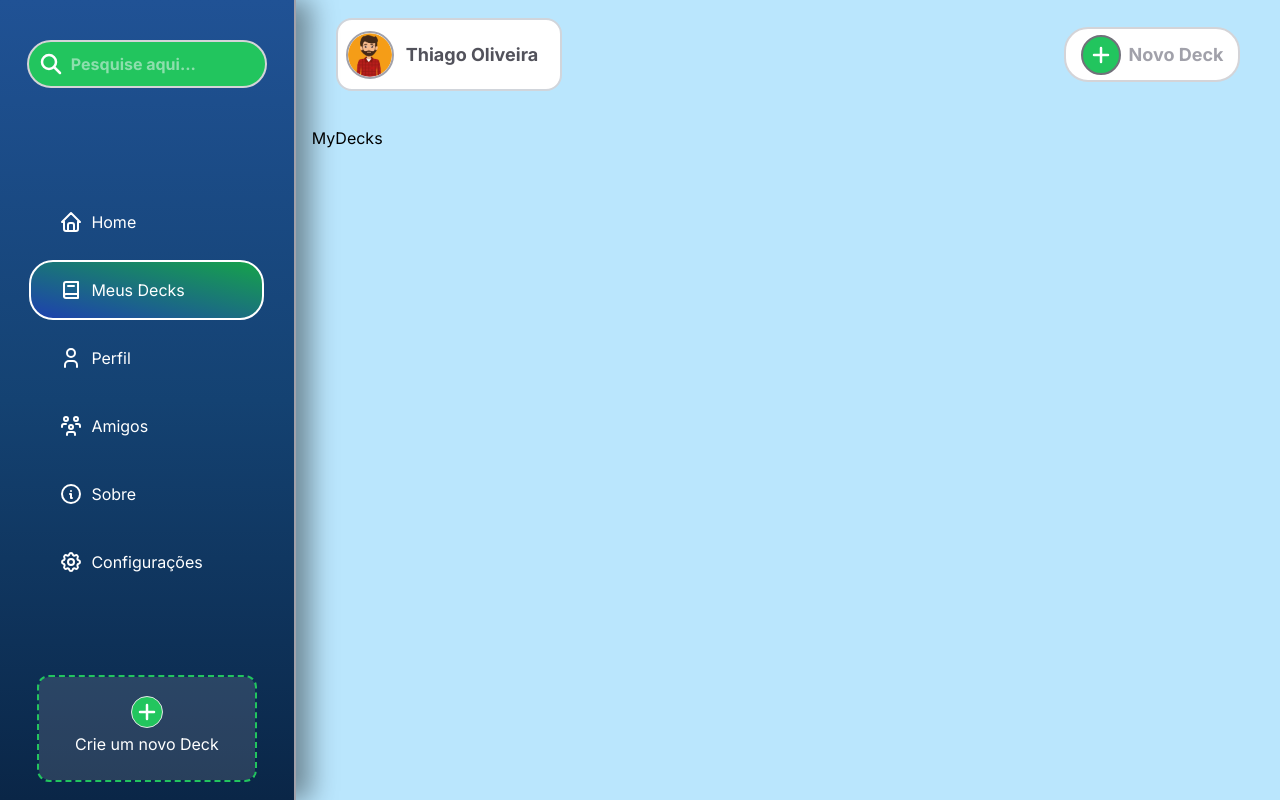
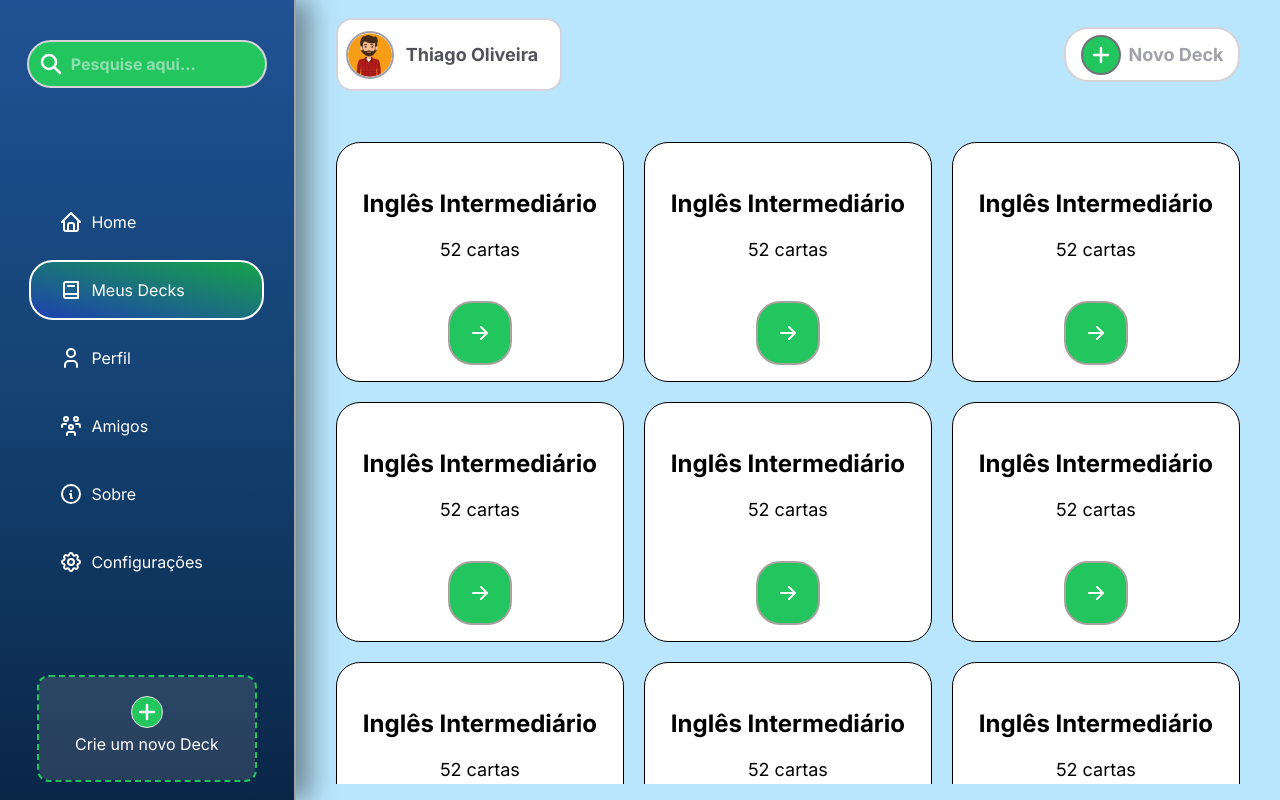
Before and after one commit to thiagooliveira18/FlashCards2.0, a Next.js app in the folder frontend/: page /mydecks in a window 1280 px wide. Built offline with nearby package versions, Linux system fonts and the light colour scheme.

Commit message:
Frontend: Add pagina MyDecks e componente Deck

```diff
--- a/frontend/src/app/mydecks/page.tsx
+++ b/frontend/src/app/mydecks/page.tsx
@@ -1,9 +1,22 @@
 import BasePages from '@/components/BasePages/BasePages';
+import Deck from '@/components/Deck/Deck';
 
 export default function MyDecks() {
     return(
         <BasePages>
-            MyDecks
+            <div className="flex flex-wrap gap-5 justify-center w-full h-full p-4 overflow-y-auto">
+                <Deck titulo="Inglês Intermediário" cartas="52" id="01" />
+                <Deck titulo="Inglês Intermediário" cartas="52" id="01" />
+                <Deck titulo="Inglês Intermediário" cartas="52" id="01" />
+                <Deck titulo="Inglês Intermediário" cartas="52" id="01" />
+                <Deck titulo="Inglês Intermediário" cartas="52" id="01" />
+                <Deck titulo="Inglês Intermediário" cartas="52" id="01" />
+                <Deck titulo="Inglês Intermediário" cartas="52" id="01" />
+                <Deck titulo="Inglês Intermediário" cartas="52" id="01" />
+                <Deck titulo="Inglês Intermediário" cartas="52" id="01" />
+                <Deck titulo="Inglês Intermediário" cartas="52" id="01" />
+                <Deck titulo="Inglês Intermediário" cartas="52" id="01" />
+            </div>
         </BasePages>
     );
 }
--- a/frontend/src/components/ConteudoComp/Body/Body.tsx
+++ b/frontend/src/components/ConteudoComp/Body/Body.tsx
@@ -2,7 +2,7 @@ import Post from "../Post/Post";
 
 export default function BodyHome(){
     return(
-        <div className="flex flex-col w-full h-full p-4 overflow-y-auto">
+        <div className="flex flex-col w-full h-full p-4">
             <Post />
             <Post />
             <Post />
--- /dev/null
+++ b/frontend/src/components/Deck/Deck.tsx
@@ -0,0 +1,26 @@
+import Link from "next/link";
+
+type PropsDeck = {
+    id: string,
+    titulo: string,
+    cartas: string
+}
+
+export default function Deck({titulo, cartas, id}: PropsDeck){
+    return(
+        <div className="w-72 h-60 flex flex-col items-center justify-center bg-white hover:bg-stone-100 border border-black rounded-3xl">
+            <div className="w-full h-3/5 flex flex-col items-center justify-center">
+                <h1 className="text-2xl font-bold mb-4">{titulo}</h1>
+                <h2 className="text-lg">{cartas} cartas</h2>
+            </div>
+            <div className="w-full h-[30%] flex items-center justify-center">
+                <Link
+                    href={`/deck/${id}`}
+                    className="w-16 h-16 flex items-center justify-center bg-green-500 hover:bg-green-600 border-2 border-stone-400 rounded-3xl text-white"
+                >
+                    <svg xmlns="http://www.w3.org/2000/svg" className="icon icon-tabler icon-tabler-arrow-right" width="24" height="24" viewBox="0 0 24 24" strokeWidth="2" stroke="currentColor" fill="none" strokeLinecap="round" strokeLinejoin="round"><path stroke="none" d="M0 0h24v24H0z" fill="none"/><path d="M5 12l14 0" /><path d="M13 18l6 -6" /><path d="M13 6l6 6" /></svg>
+                </Link>
+            </div>
+        </div>
+    );
+}
--- a/frontend/tailwind.config.ts
+++ b/frontend/tailwind.config.ts
@@ -41,7 +41,7 @@ const config: Config = {
       boxShadow: {
         'r-shadow': '15px 0px 25px 0px rgba(0, 0, 0, 0.4)',
         '3xl': '0px 35px 60px 20px rgba(0, 0, 0, 0.4)',
-      }
+      },
     },
   },
   plugins: [],
```
Also changed, not shown: frontend/public/arrow-right.svg (added).
